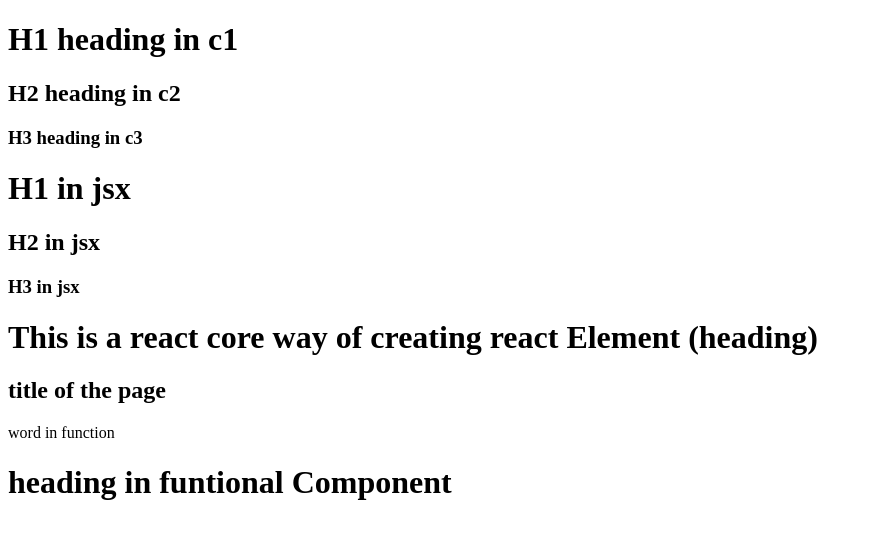
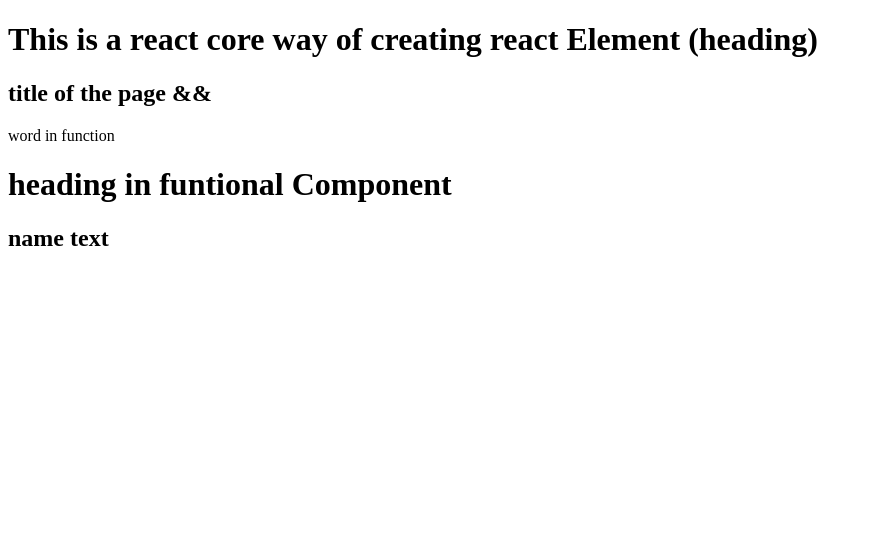
Before and after one commit to Sravani-Linguberi/Namaste-React, a React (Vite) app: page / in a window 1280 px wide. Shown: the top 538 px of the page, without its empty margins (0-872 px from the left). Built offline with nearby package versions, Linux system fonts and the light colour scheme.

Commit message:
ways of writing jsx

```diff
--- a/App.js
+++ b/App.js
@@ -10,19 +10,6 @@
   "This is a react core way of creating react Element (heading)"
 );
 
-const headerElement = React.createElement("div",{},
-  [React.createElement("h1",{className:"title"},"H1 heading in c1"),
-  React.createElement("h2",{className:"title"},"H2 heading in c2 "),
-  React.createElement("h3",{className:"ttile"},"H3 heading in c3")])
-
-
-  const headerElementJsx = () =>{
-    return <div>
-      <h1>H1 in jsx</h1>
-      <h2>H2 in jsx</h2>
-      <h3>H3 in jsx</h3>
-    </div>
-  }
 // creating react element using JSX with multiple lines
 const elementText = (
   <div>
@@ -35,12 +22,11 @@
 // renders react element using {} // we can write any js code inside this curly brackets
 const HeadingComponent = () => {
   return <div id="container">
-    {headerElement}
-    {headerElementJsx()}
     {text}
     <Title />
     <Word />
     <h1 className="head"> heading in funtional Component</h1>
+    <Name/>
   </div>
 }
 
@@ -51,9 +37,15 @@
     </div>
   )
 }
-const Title = () => (
-  <h2>title of the page</h2>
-)
+
+// jsx with return
+const Title = () => {
+  return (<h2>title of the page &&</h2>)
+}
+
+// jsx without return
+const Name = () => (<h2>name text</h2>)
+
 
 //rendering jsx at root
 myRoot.render(<HeadingComponent/>);
```
